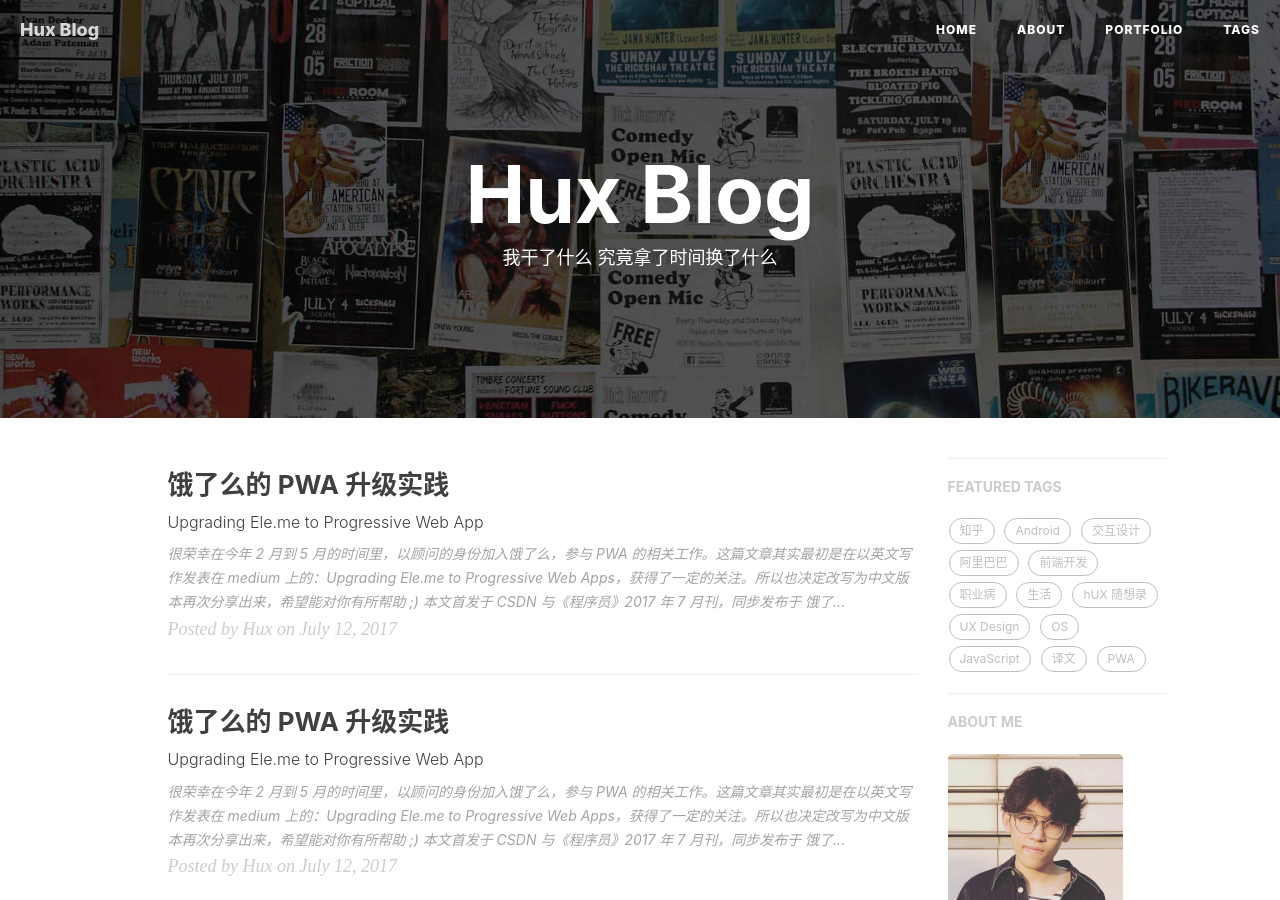
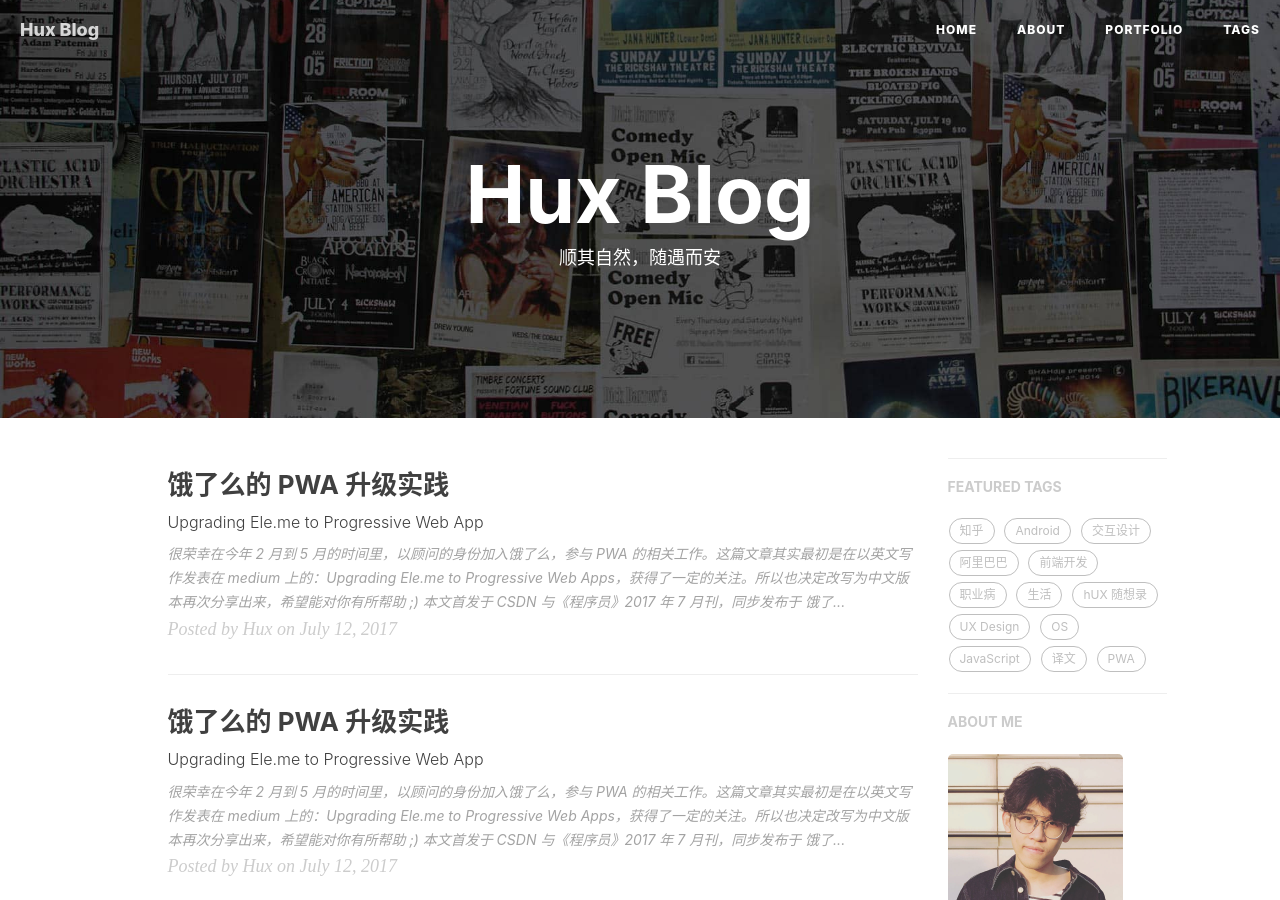
Before and after one commit to jizhang02/jizhang02.github.io, a Jekyll site: the page built from index.html, in a window 1280 px wide and 900 px high. Built offline with Jekyll 4.4.1, drawn with Linux system fonts in a browser that asks for light colours; nearby versions of some CDN libraries; the list of posts is cut into pages by our own code; comment, search, counter and statistics services are not loaded.

Commit message:
Update index.html

```diff
--- a/index.html
+++ b/index.html
@@ -1,6 +1,6 @@
 ---
 layout: page
-description: "我干了什么 究竟拿了时间换了什么"
+description: "顺其自然，随遇而安"
 ---
 
 {% for post in paginator.posts %}
```
